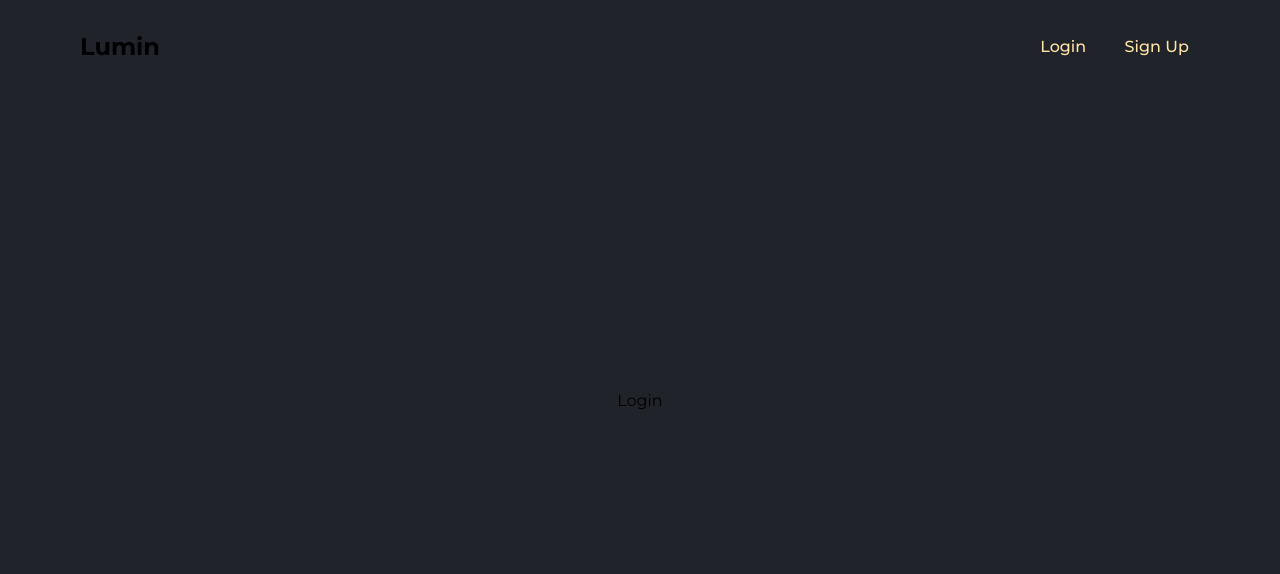
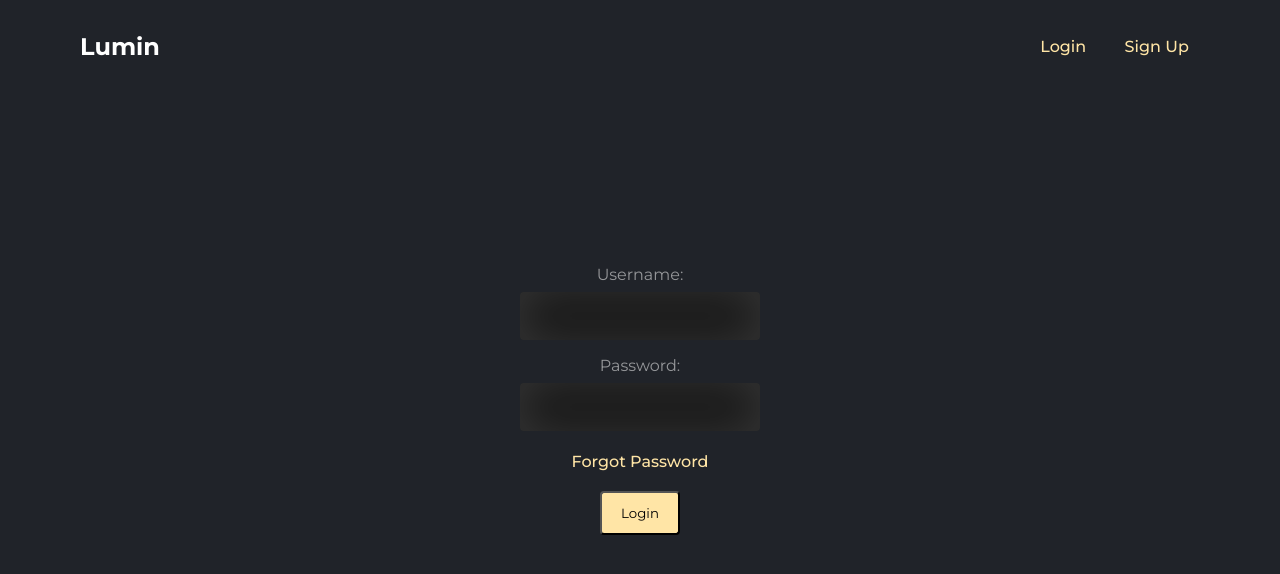
Before and after one commit to tib-source/Lumin-AI, a React (Vite) app in the folder client/: page /login in a window 1280 px wide. Shown: the top 574 px of the page. Built offline with nearby package versions, Linux system fonts and the light colour scheme.

Commit message:
Designed the login page

```diff
--- a/client/pages/Login.jsx
+++ /dev/null
@@ -1,5 +0,0 @@
-function Login() {
-	return <div>Login</div>;
-}
-
-export default Login;
--- /dev/null
+++ b/client/pages/Login/Login.css
@@ -0,0 +1,38 @@
+.Login{
+    display: flex;
+    flex-direction: column;
+    gap: 1rem;
+    text-align: center;
+
+}
+
+input{
+    background: var(--bg);
+    outline: none;
+    border: 0;
+    padding: 1rem 0.75rem;
+    width: 15rem;
+    color: var(--primary);
+    font-family: var(--font-main);
+    border-radius: .25rem;
+    box-shadow: inset 0px 0px 50px rgba(255, 255, 255, 0.151);
+}
+
+label{
+    display: flex;
+    flex-direction: column;
+    gap: .5rem;
+    color:rgba(255, 255, 255, 0.527);
+}
+
+
+button{
+    padding: 0.75rem 0.75rem;
+    width: 5rem;
+    font-family: var(--font-main);
+    margin: auto;
+    border-radius: .25rem;
+
+    background: var(--primary);
+
+}
--- /dev/null
+++ b/client/pages/Login/Login.jsx
@@ -0,0 +1,20 @@
+import "./Login.css";
+function Login() {
+  return (
+    <form className="Login">
+      <label htmlFor="username">
+        Username:
+        <input type="text" name="username" id="username" />
+      </label>
+      <label htmlFor="password">
+        Password:
+        <input type="password" name="password" id="password" />
+      </label>
+
+      <a href="#">Forgot Password</a>
+      <button type="submit">Login</button>
+    </form>
+  );
+}
+
+export default Login;
--- a/client/src/App.jsx
+++ b/client/src/App.jsx
@@ -5,7 +5,7 @@ import {
   RouterProvider,
 } from "react-router-dom";
 import RootLayout from "../layout/rootLayout";
-import Login from "../pages/Login";
+import Login from "../pages/Login/Login";
 import Register from "../pages/Register";
 import Landing from "../pages/landing";
 import HomeLayout from "../layout/HomeLayout";
--- a/client/src/index.css
+++ b/client/src/index.css
@@ -33,10 +33,10 @@
   --sidebarWidth: 35vw;
   --main-font: 'Montserrat', sans-serif;
   --navbar-height: 12.5vh;
+  color: var(--white);
   font-family: var(--main-font);
     font-size: 1rem;
-  color-scheme: light dark;
-  background-color: var(--secondary);
+      background-color: var(--secondary);
 }
 
 a {
```
Lines whose indentation alone changed are shown as unchanged.
